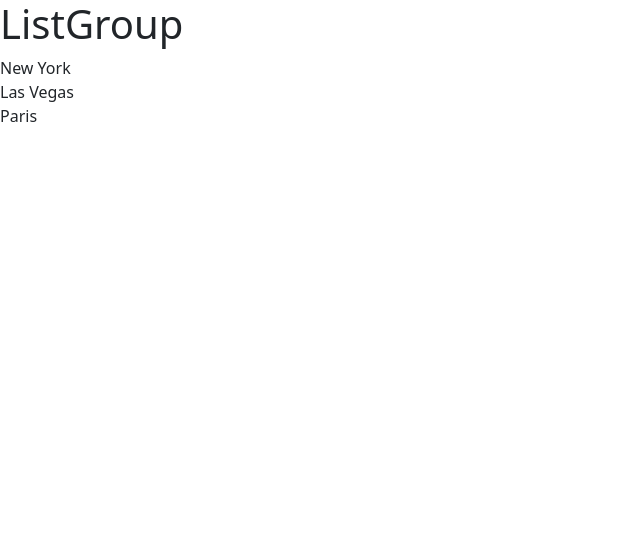
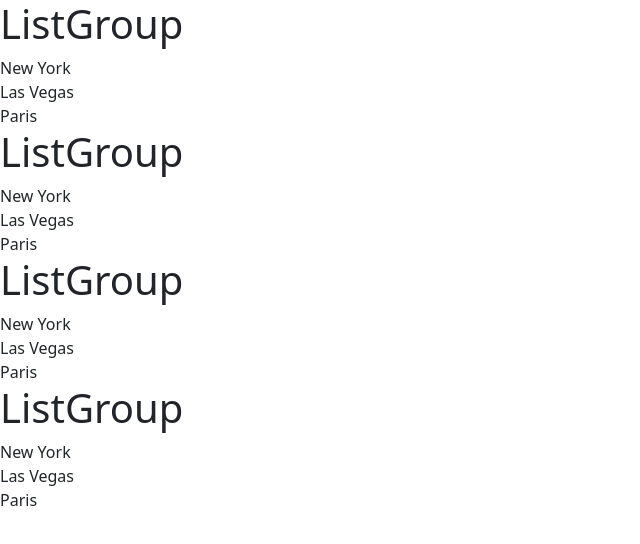
Before and after one commit to mrkarstrom/react-01, a React (Vite) app: page / in a window 1280 px wide. Shown: the top 544 px of the page, without its empty margins (0-640 px from the left). Built offline with nearby package versions, Linux system fonts and the light colour scheme.

Commit message:
Inint Listgroup

```diff
--- a/src/App.tsx
+++ b/src/App.tsx
@@ -1,14 +1,19 @@
-import { useState } from 'react'
-import reactLogo from './assets/react.svg'
-import './App.css'
-import ListGroup from './components/ListGroup'
+import { useState } from 'react';
+import reactLogo from './assets/react.svg';
+import './App.css';
+import ListGroup from './components/ListGroup';
 
 function App() {
-  const [count, setCount] = useState(0)
+  const [count, setCount] = useState(0);
 
   return (
-      <ListGroup/>
-  )
+    <>
+      <ListGroup />
+      <ListGroup />
+      <ListGroup />
+      <ListGroup />
+    </>
+  );
 }
 
-export default App
+export default App;
```
